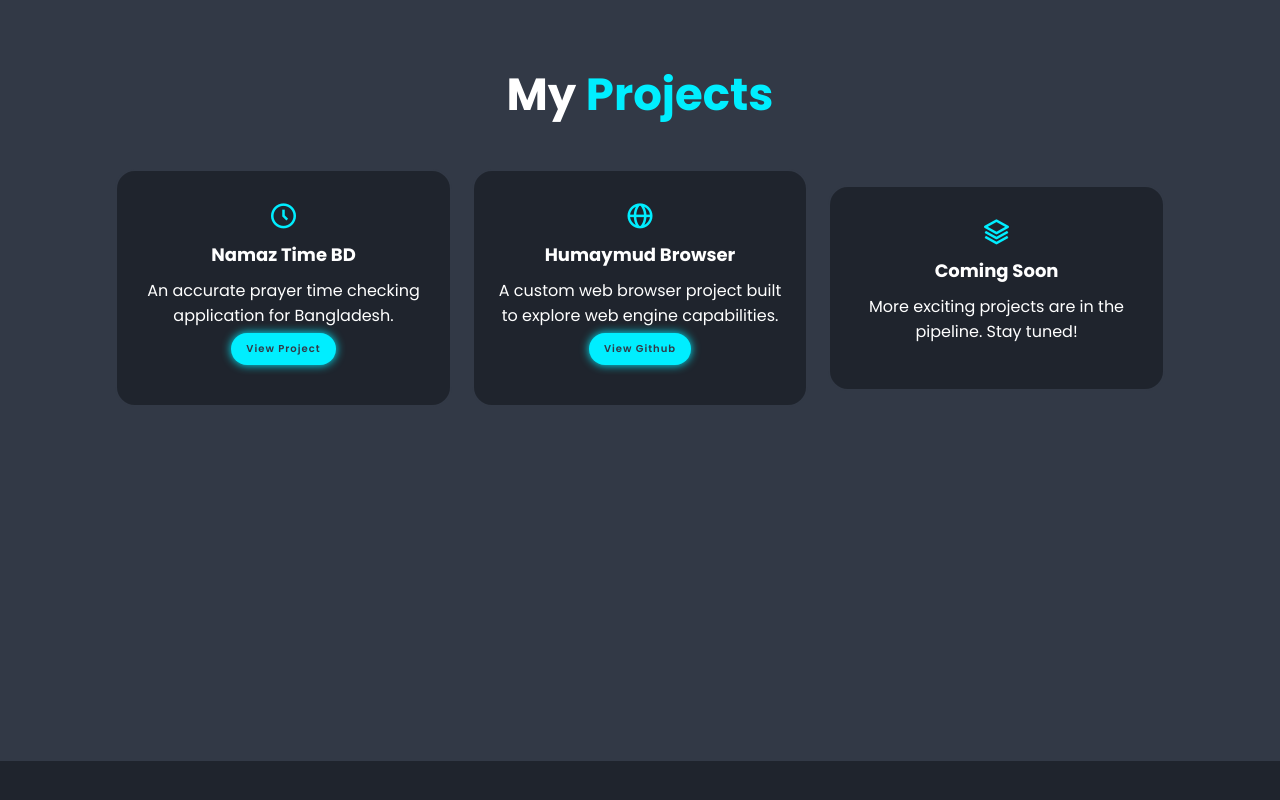
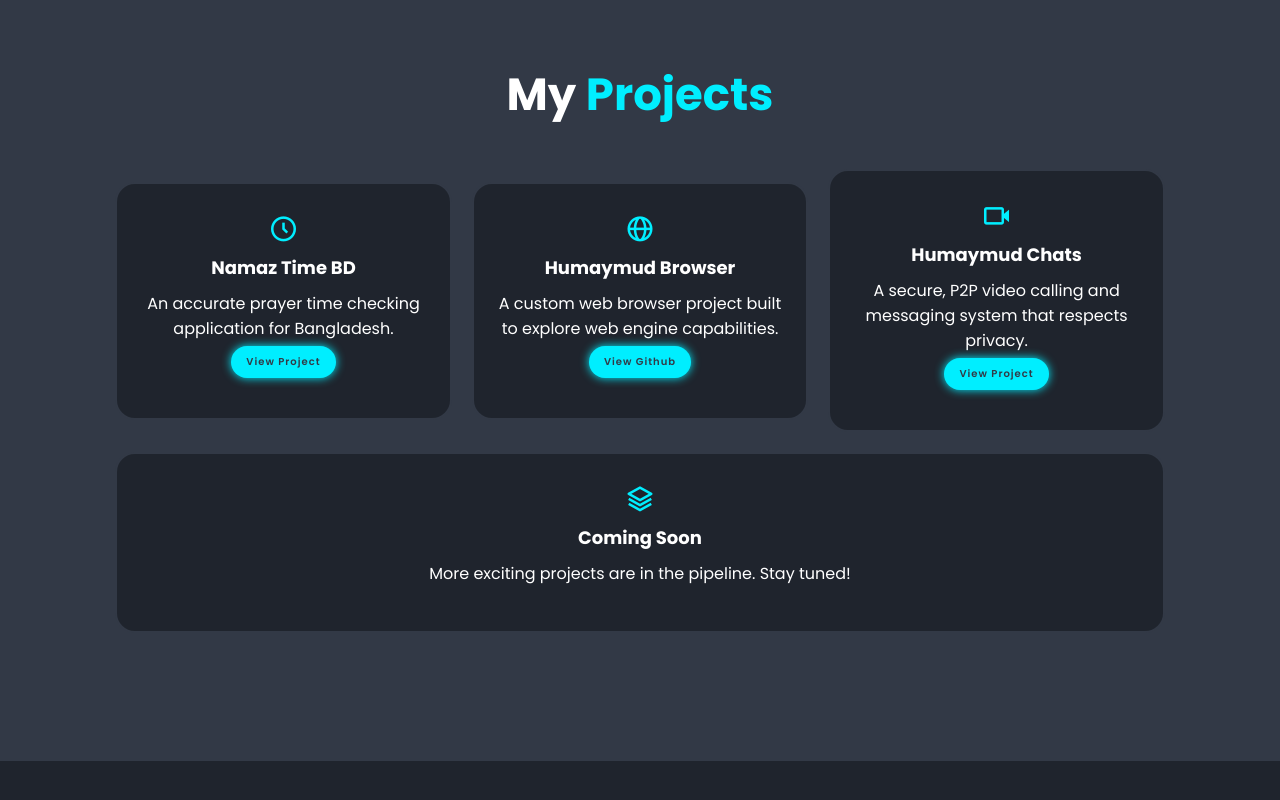
Before and after one commit to smkfarabi-stack/my-portfolio, a plain HTML site: page index.html in a window 1280 px wide. Shown: the part 2439-3239 px from the top of the page. Drawn offline with nearby package versions, Linux system fonts and the light colour scheme.

Commit message:
index.html

```diff
--- a/index.html
+++ b/index.html
@@ -190,8 +190,9 @@
                 </div>
 
                 <div class="club-item">
-                    <h4>Scientific Research Crew at Jahangirnagar Science Club</h4>
+                    <h4>Scientific Research Crew & Web Management Team at JUSC</h4>
                     <ul>
+                        <li><strong>Member, Web Management Team</strong></li>
                         <li>Volunteered at 7th National Science Fest</li>
                         <li>Served as an Invigilator</li>
                     </ul>
@@ -253,6 +254,13 @@
             </div>
 
             <div class="projects-box">
+                <i class='bx bx-video'></i>
+                <h3>Humaymud Chats</h3>
+                <p>A secure, P2P video calling and messaging system that respects privacy.</p>
+                <a href="https://smkfarabi-stack.github.io/humaymud-chats/" target="_blank" class="btn-sm">View Project</a>
+            </div>
+
+            <div class="projects-box">
                 <i class='bx bx-layer'></i>
                 <h3>Coming Soon</h3>
                 <p>More exciting projects are in the pipeline. Stay tuned!</p>
```
